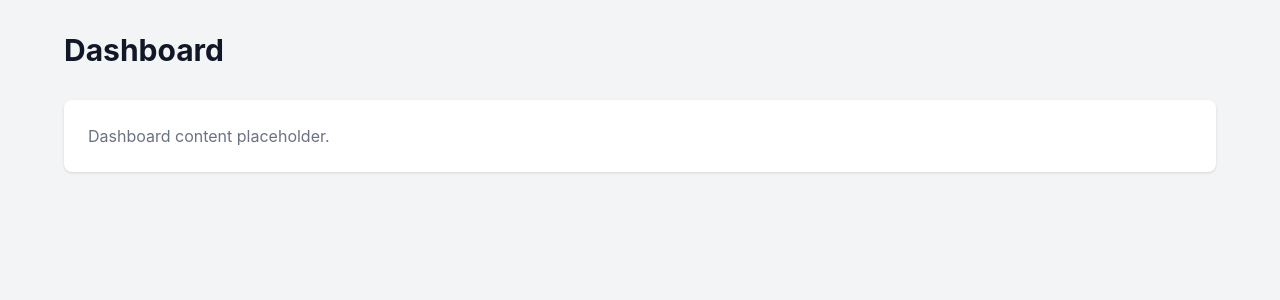
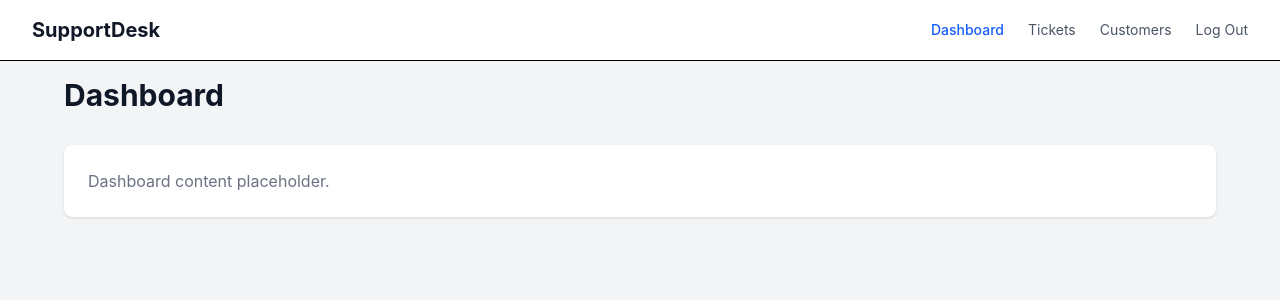
Before and after one commit to jmays-12/SupportDesk-Ticket-Manager, a React (Vite) app in the folder client/: page /dashboard in a window 1280 px wide. Shown: the top 300 px of the page. Built offline with nearby package versions, Linux system fonts and the light colour scheme.

Commit message:
Add Tickets frontend, Navbar component code, and add Navbar to Dashboard, Customer and Tickets pages

```diff
--- a/client/src/components/Navbar.jsx
+++ b/client/src/components/Navbar.jsx
@@ -0,0 +1,64 @@
+import { NavLink, useNavigate } from 'react-router-dom'
+
+function Navbar() {
+    const navigate = useNavigate()
+
+    const handleLogout = () => {
+        // nothing to clear yet since we're not storing a token, but
+        // we'll hook this up properly when auth state management is added
+        navigate('/')
+    }
+
+    return (
+        <nav className="bg-white border-b px-8 py-4 flex items-center justify-between">
+            <span className="text-xl font-bold text-gray-900">
+                SupportDesk
+            </span>
+
+            <div className="flex items-center gap-6">
+                <NavLink
+                    to="/dashboard"
+                    className={({ isActive }) =>
+                        isActive
+                            ? 'text-sm font-medium text-blue-600'
+                            : 'text-sm text-gray-600 hover:text-gray-900'
+                    }
+                >
+                    Dashboard
+                </NavLink>
+
+                <NavLink
+                    to="/tickets"
+                    className={({ isActive }) =>
+                        isActive
+                            ? 'text-sm font-medium text-blue-600'
+                            : 'text-sm text-gray-600 hover:text-gray-900'
+                    }
+                >
+                    Tickets
+                </NavLink>
+
+                <NavLink
+                    to="/customers"
+                    className={({ isActive }) =>
+                        isActive
+                            ? 'text-sm font-medium text-blue-600'
+                            : 'text-sm text-gray-600 hover:text-gray-900'
+                    }
+                >
+                    Customers
+                </NavLink>
+
+                <button
+                    type="button"
+                    onClick={handleLogout}
+                    className="text-sm text-gray-600 hover:text-gray-900"
+                >
+                    Log Out
+                </button>
+            </div>
+        </nav>
+    )
+}
+
+export default Navbar
--- a/client/src/pages/Customers.jsx
+++ b/client/src/pages/Customers.jsx
@@ -1,4 +1,5 @@
 import { useEffect, useState } from 'react'
+import Navbar from '../components/Navbar'
 
 function Customers() {
 
@@ -161,9 +162,10 @@ function Customers() {
     }
 
     return (
-        <div className="min-h-screen bg-gray-100 p-8">
+        <div className="min-h-screen bg-gray-100">
+            <Navbar />
             <div className="mx-auto max-w-6xl">
-                <h1 className="text-3xl font-bold text-gray-900">
+                <h1 className="text-3xl font-bold text-gray-900 pt-4">
                     Customers
                 </h1>
 
--- a/client/src/pages/Dashboard.jsx
+++ b/client/src/pages/Dashboard.jsx
@@ -1,8 +1,11 @@
+import Navbar from '../components/Navbar.jsx'
+
 function Dashboard() {
     document.title = "SupportDesk - Dashboard"
     return (
-        <div className="min-h-screen bg-gray-100 p-8">
-            <div className="mx-auto max-w-6xl">
+        <div className="min-h-screen bg-gray-100">
+            <Navbar />
+            <div className="mx-auto max-w-6xl pt-4">
                 <h1 className="text-3xl font-bold text-gray-900">
                     Dashboard
                 </h1>
--- a/client/src/pages/Tickets.jsx
+++ b/client/src/pages/Tickets.jsx
@@ -1,20 +1,104 @@
+import { useEffect, useState } from 'react'
+import Navbar from '../components/Navbar'
+
+// priority and status have colors to make them easier to scan at a glance
+const statusStyles = {
+    open: 'bg-blue-50 text-blue-700 border-blue-200',
+    in_progress: 'bg-yellow-50 text-yellow-700 border-yellow-200',
+    resolved: 'bg-green-50 text-green-700 border-green-200',
+}
+
+const priorityStyles = {
+    low: 'bg-gray-50 text-gray-600 border-gray-200',
+    medium: 'bg-orange-50 text-orange-700 border-orange-200',
+    high: 'bg-red-50 text-red-700 border-red-200',
+    critical: 'bg-red-100 text-red-900 border-red-400',
+}
+
 function Tickets() {
-    document.title = "SupportDesk - Tickets"
+    document.title = 'SupportDesk - Tickets'
+
+    const [tickets, setTickets] = useState([])
+    const [loading, setLoading] = useState(true)
+    const [message, setMessage] = useState('')
+
+    useEffect(() => {
+        fetch('http://localhost:5000/api/tickets')
+            .then((response) => response.json())
+            .then((data) => {
+                setTickets(data)
+                setLoading(false)
+            })
+            .catch(() => {
+                setMessage('Failed to load tickets.')
+                setLoading(false)
+            })
+    }, [])
+
     return (
-        <div className="min-h-screen bg-gray-100 p-8">
-            <div className="mx-auto max-w-6xl">
-                <h1 className="text-3xl font-bold text-gray-900">
-                    Tickets
-                </h1>
+        <div className="min-h-screen bg-gray-100">
+            <Navbar />
+
+            <div className="mx-auto max-w-6xl pt-4">
+                <h1 className="text-3xl font-bold text-gray-900">Tickets</h1>
 
                 <p className="mt-2 text-gray-600">
                     View and manage support tickets.
                 </p>
 
+                {message && (
+                    <div className="mt-4 rounded border border-gray-200 bg-gray-50 p-3 text-sm text-gray-700">
+                        {message}
+                    </div>
+                )}
+
                 <div className="mt-8 rounded-lg bg-white p-6 shadow">
-                    <p className="text-gray-500">
-                        No tickets to display yet.
-                    </p>
+                    {loading ? (
+                        <p className="text-gray-500">Loading tickets...</p>
+                    ) : tickets.length === 0 ? (
+                        <p className="text-gray-500">No tickets yet.</p>
+                    ) : (
+                        <div className="space-y-4">
+                            {tickets.map((ticket) => (
+                                <div
+                                    key={ticket.id}
+                                    className="rounded border p-4"
+                                >
+                                    <div className="flex items-start justify-between gap-4">
+                                        <div>
+                                            <h2 className="font-semibold text-gray-900">
+                                                {ticket.subject}
+                                            </h2>
+
+                                            <p className="mt-1 text-sm text-gray-600">
+                                                {ticket.description}
+                                            </p>
+
+                                            <p className="mt-2 text-sm text-gray-500">
+                                                Customer: {ticket.customer_name}
+                                            </p>
+
+                                            {ticket.assigned_user_name && (
+                                                <p className="text-sm text-gray-500">
+                                                    Assigned to: {ticket.assigned_user_name}
+                                                </p>
+                                            )}
+                                        </div>
+
+                                        <div className="flex shrink-0 flex-col gap-2 items-end">
+                                            <span className={`rounded border px-2 py-1 text-xs ${statusStyles[ticket.status]}`}>
+                                                {ticket.status.replace('_', ' ')}
+                                            </span>
+
+                                            <span className={`rounded border px-2 py-1 text-xs ${priorityStyles[ticket.priority]}`}>
+                                                {ticket.priority}
+                                            </span>
+                                        </div>
+                                    </div>
+                                </div>
+                            ))}
+                        </div>
+                    )}
                 </div>
             </div>
         </div>
```
